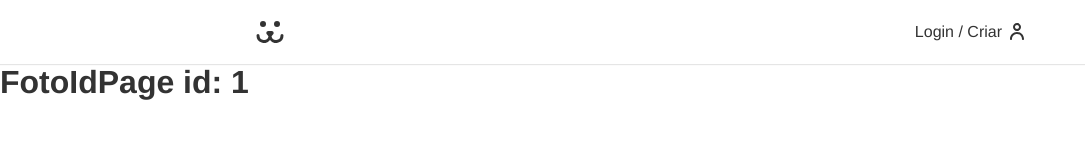
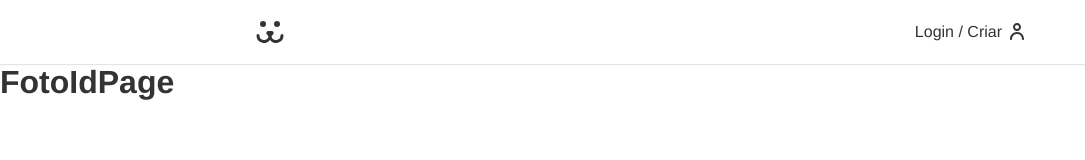
Before and after one commit to gustavolarsen/dogs-next, a Next.js app: page /foto/1 in a window 1280 px wide. Shown: the top 160 px of the page, without its empty margins (0-1085 px from the left). Built offline with nearby package versions, Linux system fonts and the light colour scheme.

Commit message:
fix: change param type

```diff
--- a/src/app/foto/[id]/page.tsx
+++ b/src/app/foto/[id]/page.tsx
@@ -1,11 +1,7 @@
-export default async function FotoIdPage({
-  params,
-}: {
-  params: { id: number };
-}) {
+export default function FotoIdPage() {
   return (
     <main>
-      <h1>FotoIdPage id: {params.id}</h1>
+      <h1>FotoIdPage</h1>
     </main>
   );
 }
--- a/src/app/foto/page.tsx
+++ b/src/app/foto/page.tsx
@@ -1,4 +1,4 @@
-export default async function FotoPage() {
+export default function FotoPage() {
   return (
     <main>
       <h1>Foto</h1>
```
